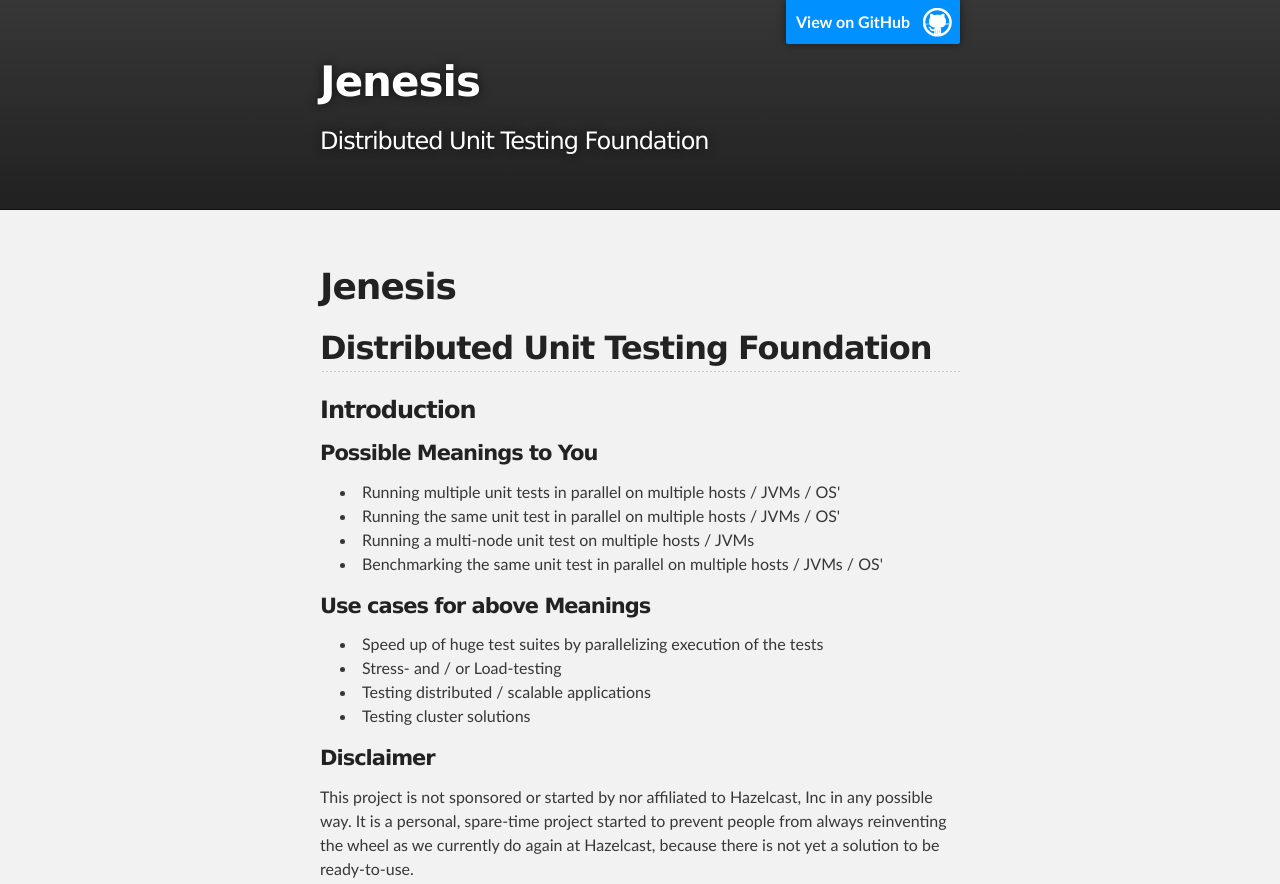
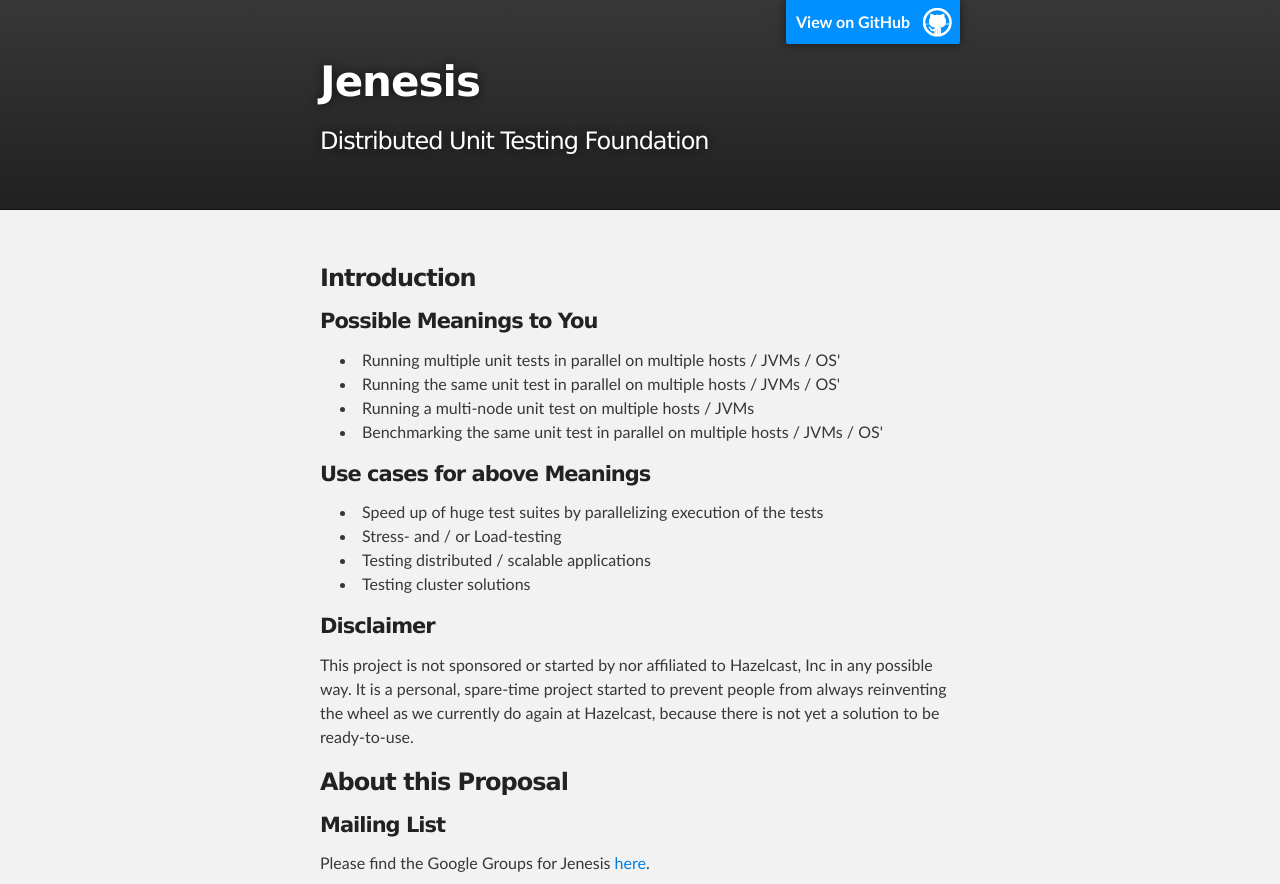
Before and after one commit to jenesis/jenesis.github.io, a plain HTML site: page index.html in a window 1280 px wide. Shown: the top 884 px of the page. Drawn offline with Linux system fonts and the light colour scheme.

Commit message:
Updated index.html

```diff
--- a/index.html
+++ b/index.html
@@ -27,12 +27,6 @@
     <!-- MAIN CONTENT -->
     <div id="main_content_wrap" class="outer">
       <section id="main_content" class="inner">
-        <h1>
-<a name="jenesis" class="anchor" href="#jenesis"><span class="octicon octicon-link"></span></a>Jenesis</h1>
-
-<h2>
-<a name="distributed-unit-testing-foundation" class="anchor" href="#distributed-unit-testing-foundation"><span class="octicon octicon-link"></span></a>Distributed Unit Testing Foundation</h2>
-
 <h3>
 <a name="introduction" class="anchor" href="#introduction"><span class="octicon octicon-link"></span></a>Introduction</h3>
 
```
